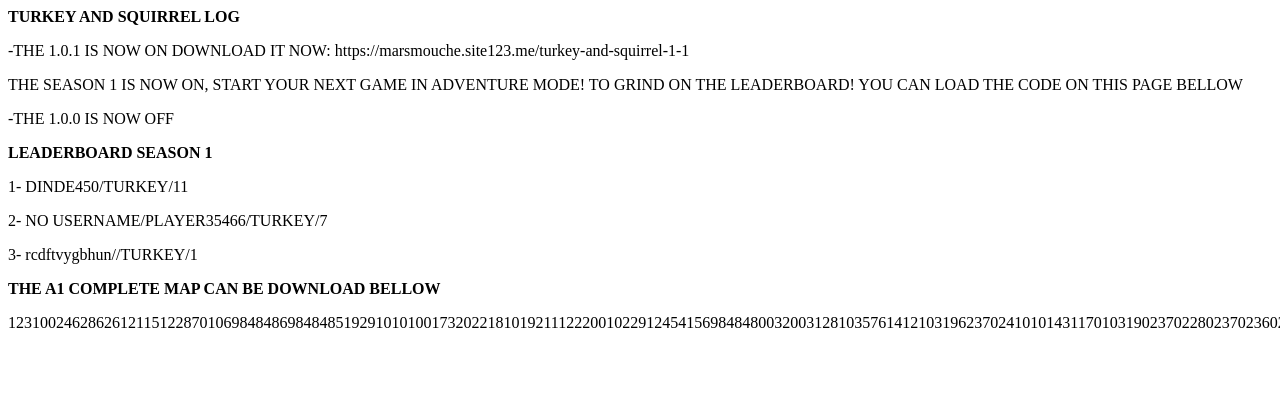
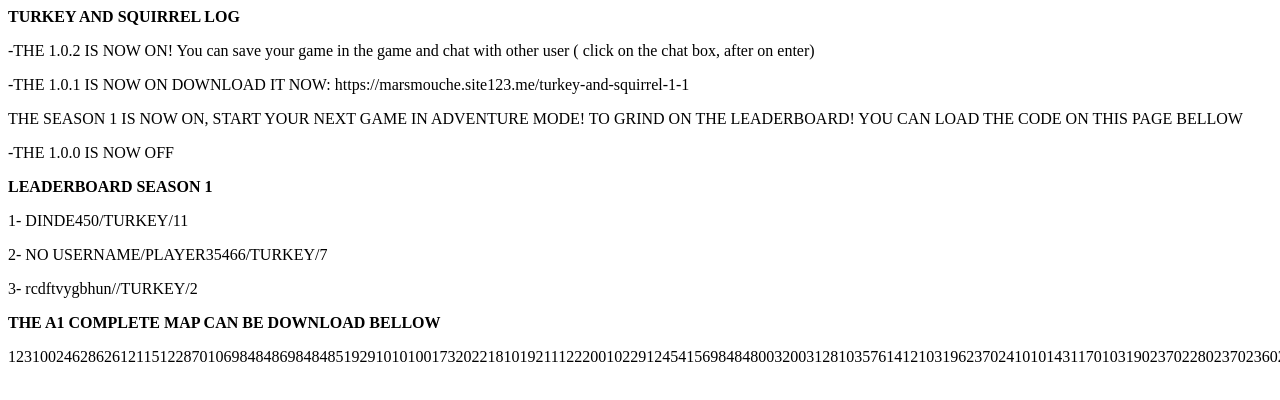
Before and after one commit to MarsmoucheStudio/T-S, a plain HTML site: page index.html in a window 1280 px wide. Shown: the top 400 px of the page. Drawn offline with Linux system fonts and the light colour scheme.

Commit message:
Update index.html

```diff
--- a/index.html
+++ b/index.html
@@ -1,6 +1,6 @@
 <b>TURKEY AND SQUIRREL LOG</b>
-<P>    </P>
-
+<P>    </P> </P>
+<P>-THE 1.0.2 IS NOW ON! You can save your game in the game and chat with other user ( click on the chat box, after on enter)</p>
 <p>-THE 1.0.1 IS NOW ON DOWNLOAD IT NOW: https://marsmouche.site123.me/turkey-and-squirrel-1-1</p>
 
 <p>THE SEASON 1 IS NOW ON, START YOUR NEXT GAME IN ADVENTURE MODE! TO GRIND ON THE LEADERBOARD! YOU CAN LOAD THE CODE ON THIS PAGE BELLOW</p>
@@ -14,7 +14,7 @@
 
 <P>1- DINDE450/TURKEY/11</P>
 <P>2- NO USERNAME/PLAYER35466/TURKEY/7</P>
-<P>3- rcdftvygbhun//TURKEY/1</P>
+<P>3- rcdftvygbhun//TURKEY/2</P>
 
 
 
```
